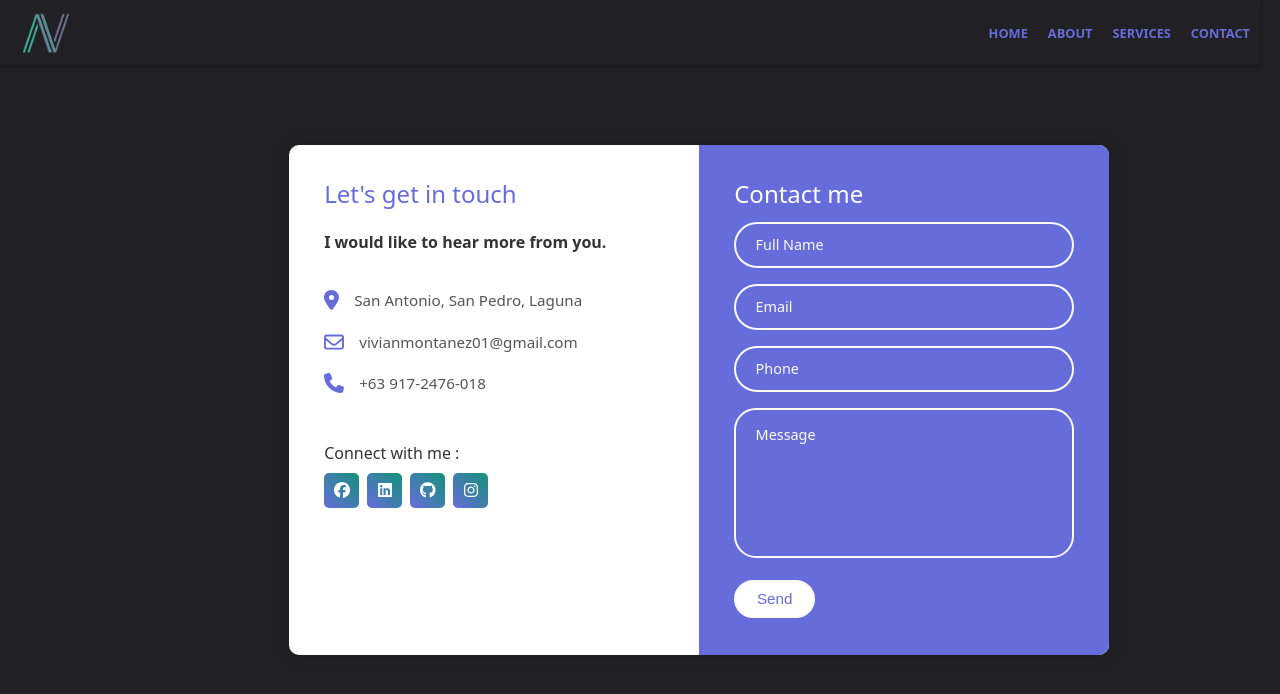
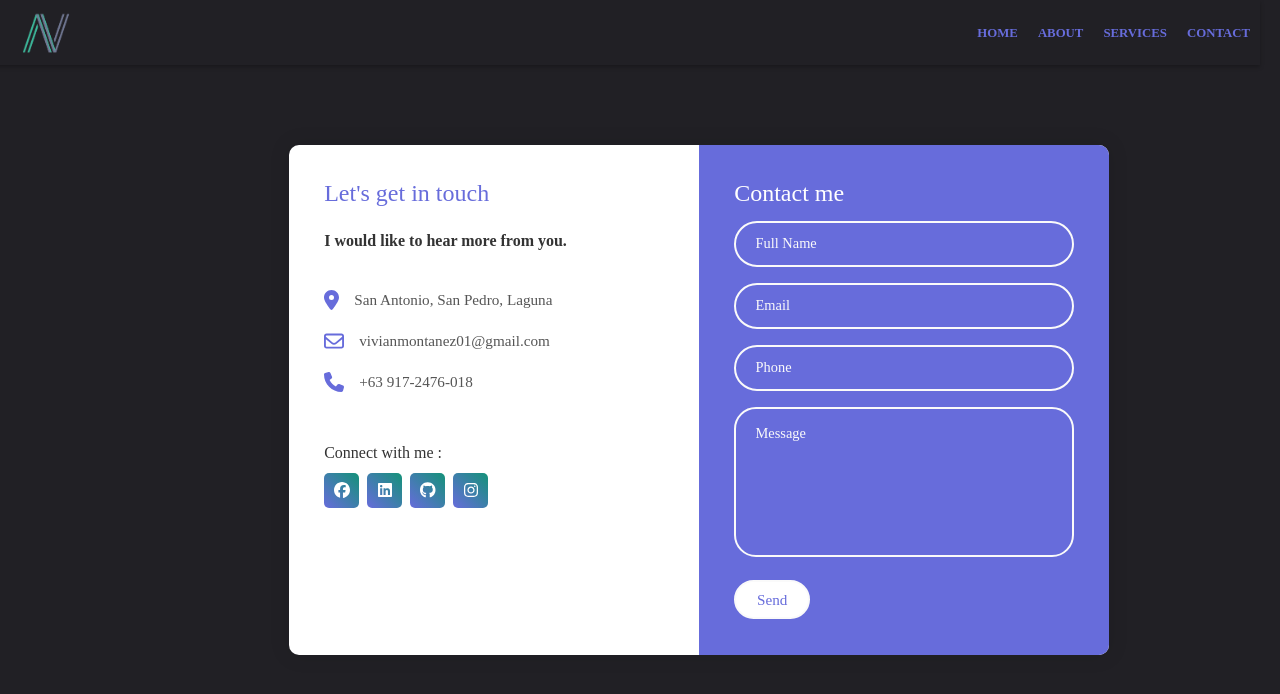
Before and after one commit to vivianm-montanez/portfoliomontanez, an Angular app: page /contacts in a window 1280 px wide. Shown: the top 694 px of the page. Built offline with nearby package versions, Linux system fonts and the light colour scheme.

Commit message:
build(root): :rocket: change s in fonts

```diff
--- a/src/app/Utilities/footer/footer.component.scss
+++ b/src/app/Utilities/footer/footer.component.scss
@@ -6,7 +6,7 @@
 }
 
 .body {
-  font-family: 'Lora';
+
   font-weight: 400;
   background-color: #676CDB;
 }
--- a/src/app/Utilities/nav-bar/nav-bar.component.scss
+++ b/src/app/Utilities/nav-bar/nav-bar.component.scss
@@ -16,6 +16,7 @@ $menuBreakpoint: 768px;
     background-color: #212025;
     box-shadow: 0px 2px 4px rgba(0, 0, 0, 0.25);
     right: 20px;
+    font-family: 'Lora';
   }
 
   .menu a:hover{
--- a/src/app/contacts/contacts.component.scss
+++ b/src/app/contacts/contacts.component.scss
@@ -6,10 +6,11 @@
 
 .body{
   background-color: #212025;
+
 }
 input,
 textarea {
-  font-family: "Poppins", sans-serif;
+  font-family: 'Lora';
 }
 
 .container {
@@ -23,6 +24,7 @@ textarea {
   align-items: center;
   justify-content: center;
   padding-left:150px;
+  font-family: 'Lora';
 }
 
 .form {
```
Also changed, not shown: 3 other files (tests, documents, lock files or other folders).
